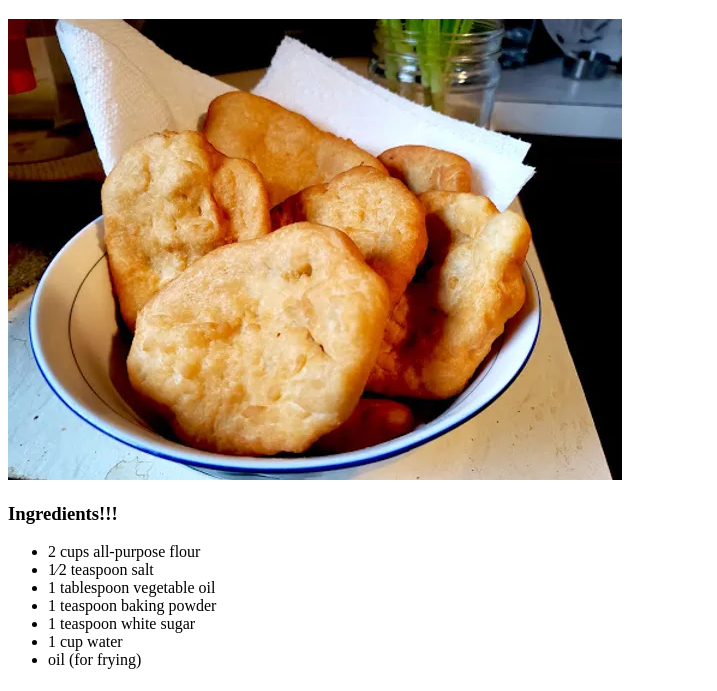
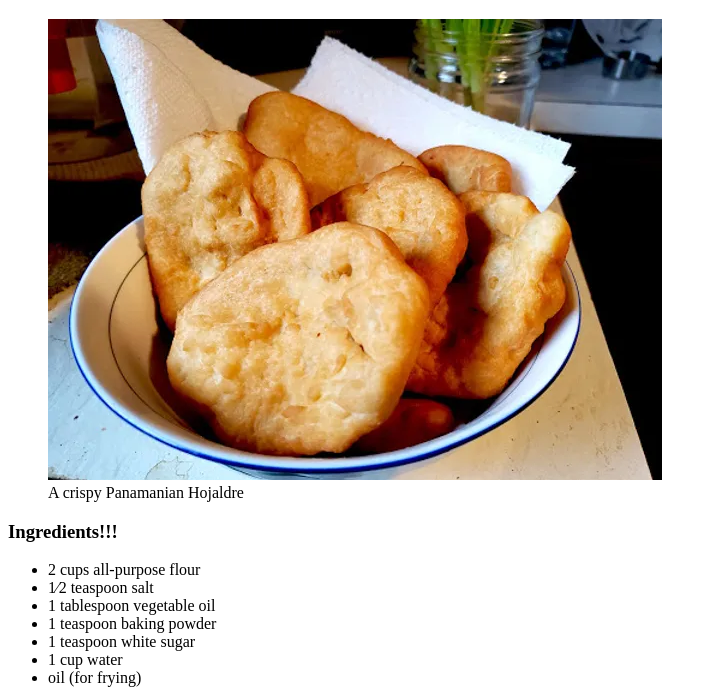
Before and after one commit to jakeupz/odin-recipes, a plain HTML site: page recipes/hojaldre.html in a window 1280 px wide. Shown: the part 61-752 px from the top of the page, without its empty margins (0-717 px from the left). Drawn offline with Linux system fonts and the light colour scheme.

Commit message:
Updated the hojaldre's html site.

```diff
--- a/recipes/hojaldre.html
+++ b/recipes/hojaldre.html
@@ -8,7 +8,10 @@
 <header>
     <h1>Panamanian Hojaldre</h1>
 </header>
-<img src="../images/hojaldre.png" alt="Panamanian Hojaldre">
+<figure>
+    <img src="../images/hojaldre.png" alt="Panamanian Hojaldre">
+    <figcaption>A crispy Panamanian Hojaldre</figcaption>
+</figure>
 <h3>Ingredients!!!</h3>
 <ul>
     <li>2 cups all-purpose flour</li>
```
